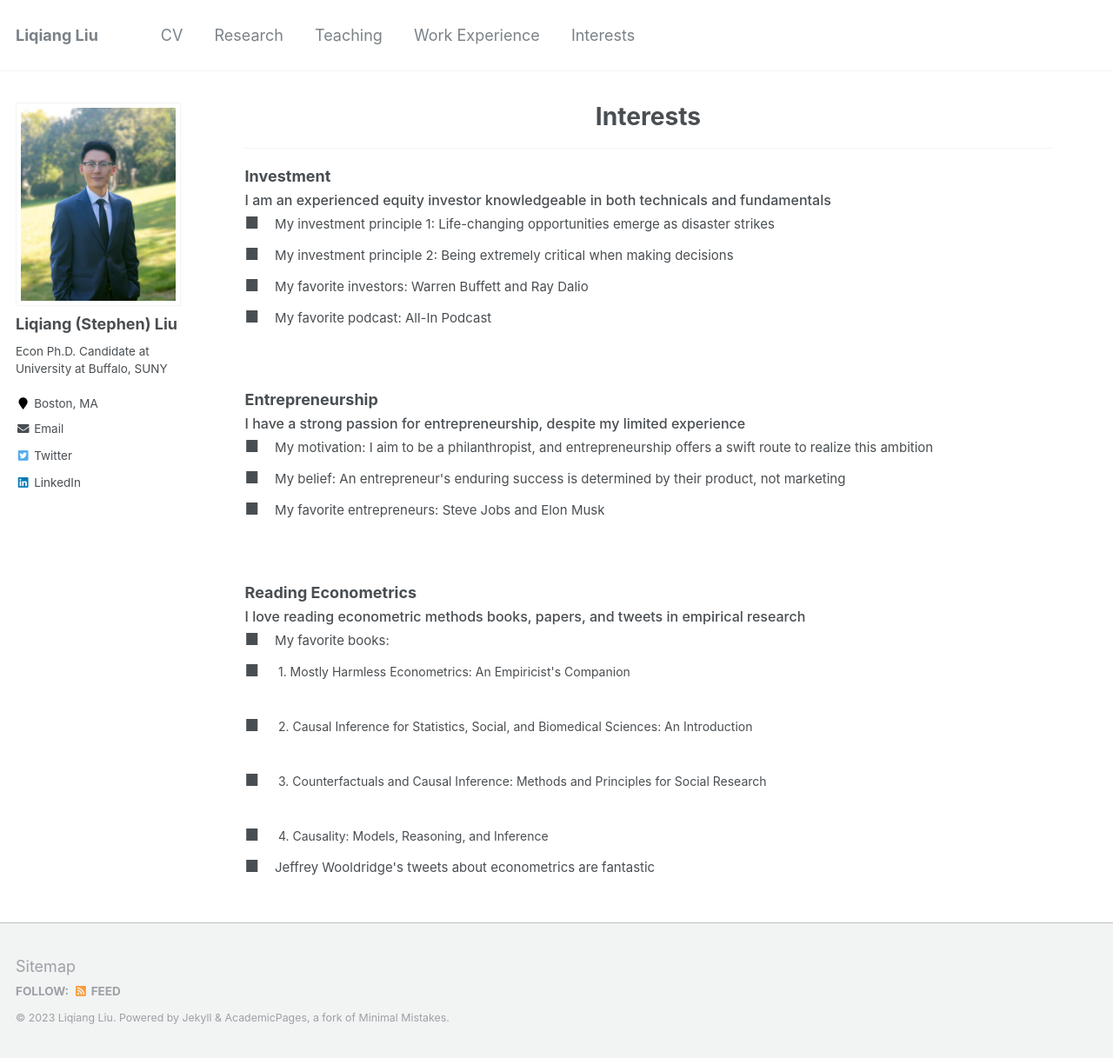
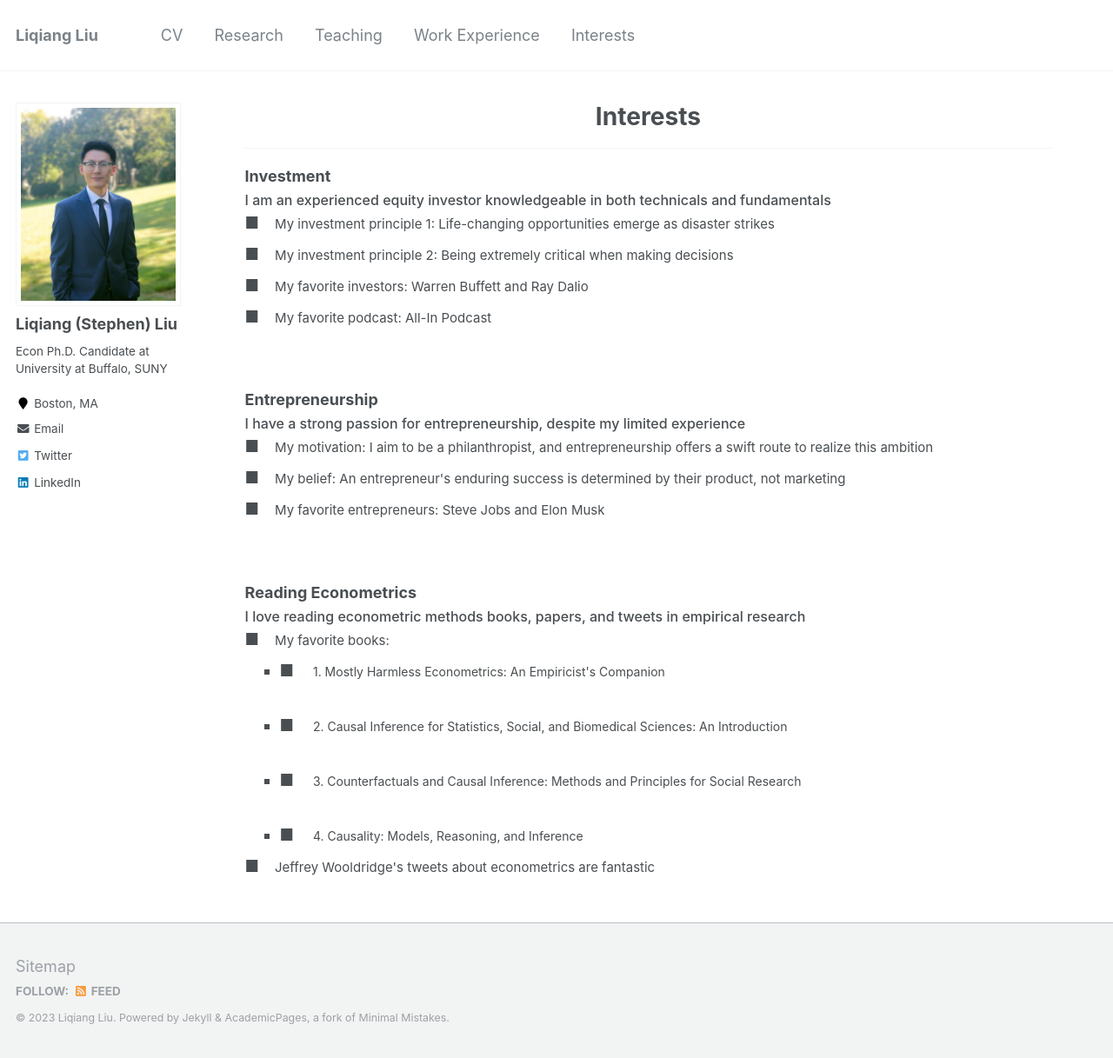
Before and after one commit to Liqiang-Liu/Liqiang-Liu.github.io, a Jekyll site: the page built from _pages/interests.md, in a window 1280 px wide and 1217 px high. Shown: the whole window at 87% size. Built offline with Jekyll 4.4.1, drawn with Linux system fonts in a browser that asks for light colours.

Commit message:
Update interests.md

```diff
--- a/_pages/interests.md
+++ b/_pages/interests.md
@@ -27,7 +27,7 @@
 .custom-bullet li::before {
     /* content: "\25CF"; /* Unicode character for a small circle */
     content: "\25A0";  Unicode character for a small square */
-    font-size: 14px; /* Adjust this value to change the icon size */
+    font-size: 10px; /* Adjust this value to change the icon size */
     margin-right: 1em; /* Adjust this value to control the spacing */
 }
 </style>
@@ -59,10 +59,12 @@
   <span style="font-size: 16px;"><span class="bolder-text">I love reading econometric methods books, papers, and tweets in empirical research</span></span>
     <ul class="custom-bullet">
       <li><span style="font-size: 15px; ">My favorite books:</span><br>
-        <li><span style="font-size: 14px; "> 1. Mostly Harmless Econometrics: An Empiricist's Companion</span></li><br>
-        <li><span style="font-size: 14px; "> 2. Causal Inference for Statistics, Social, and Biomedical Sciences: An Introduction</span></li><br>
-        <li><span style="font-size: 14px; "> 3. Counterfactuals and Causal Inference: Methods and Principles for Social Research</span></li><br>
-        <li><span style="font-size: 14px; "> 4. Causality: Models, Reasoning, and Inference</span></li>
+          <ul>
+          <li><span style="font-size: 14px; "> 1. Mostly Harmless Econometrics: An Empiricist's Companion</span></li><br>
+          <li><span style="font-size: 14px; "> 2. Causal Inference for Statistics, Social, and Biomedical Sciences: An Introduction</span></li><br>
+          <li><span style="font-size: 14px; "> 3. Counterfactuals and Causal Inference: Methods and Principles for Social Research</span></li><br>
+          <li><span style="font-size: 14px; "> 4. Causality: Models, Reasoning, and Inference</span></li>
+          </ul>
       </li>
      <li><span style="font-size: 15px; ">Jeffrey Wooldridge's tweets about econometrics are fantastic</span></li>
      </ul>
```
